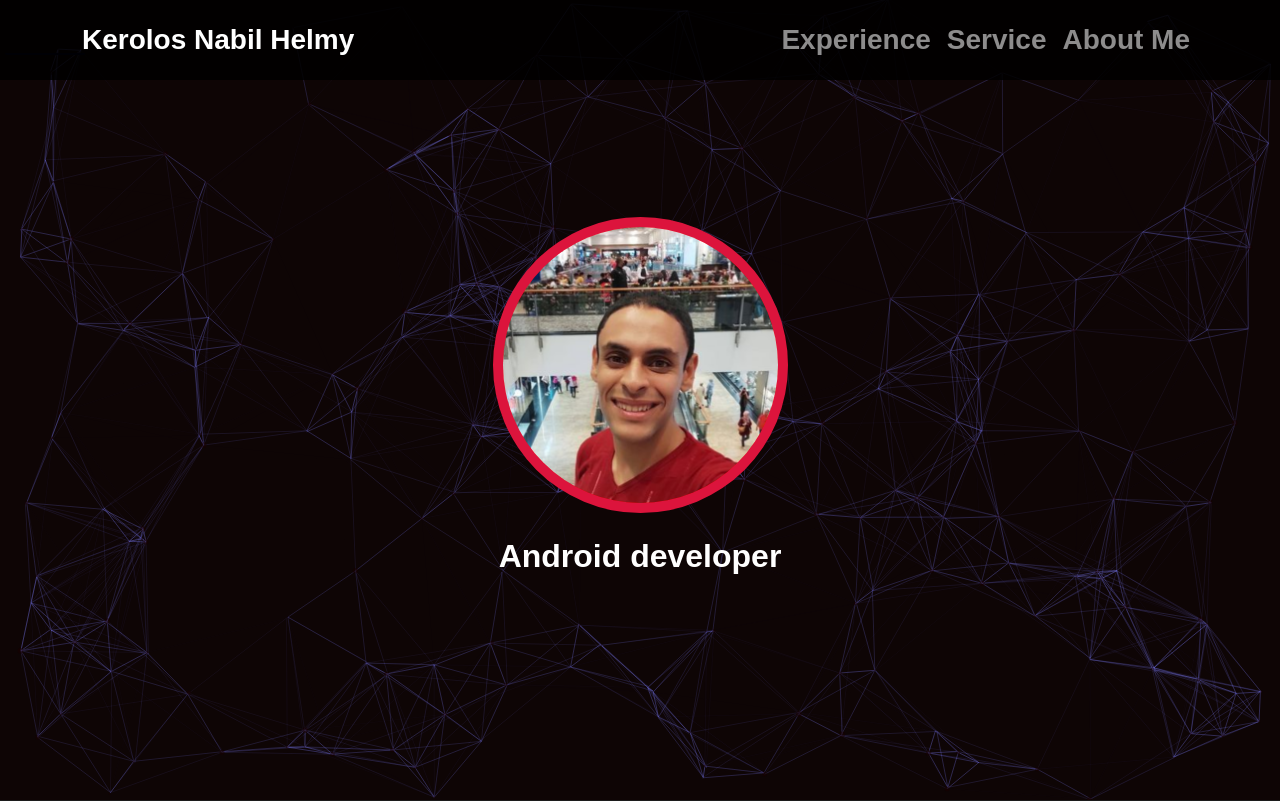
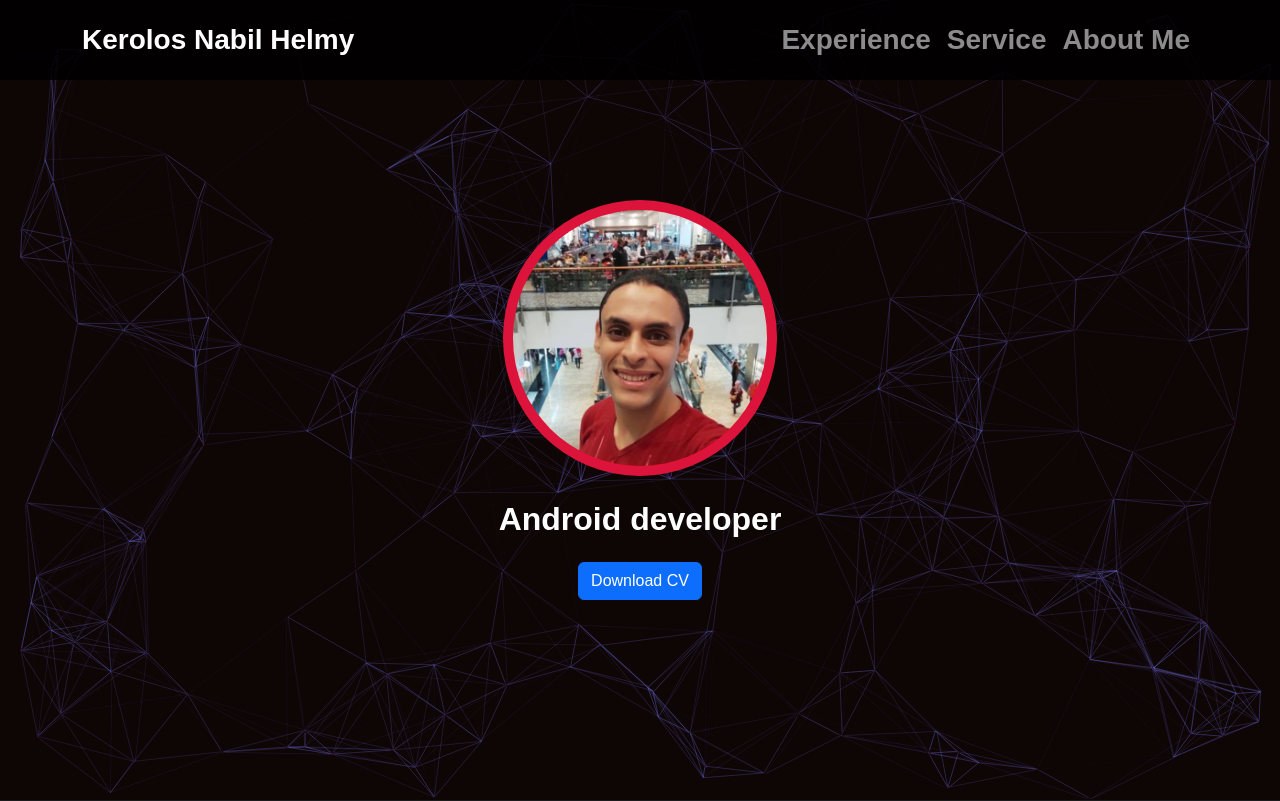
Before and after one commit to KerolousNabil/kerolousnabil.github.io, a plain HTML site: page index.html in a window 1280 px wide. Shown: the top 801 px of the page. Drawn offline with nearby package versions, Linux system fonts and the light colour scheme; animation ran at ten frames a second.

Commit message:
last commit 6/1/2023

```diff
--- a/index.html
+++ b/index.html
@@ -83,6 +83,8 @@
                         <img src="./media/koko9.PNG" alt="">
                     </div>
                     <h1>Android developer</h1>
+                    <a class="btn btn-primary" href="../media/CV-kerolous-nabil.pdf">Download CV <i class="fa-solid fa-circle-down"></i> </a>
+
                 </div>
              <div class="count-particles">
                 <span class="js-count-particles"></span>
```
